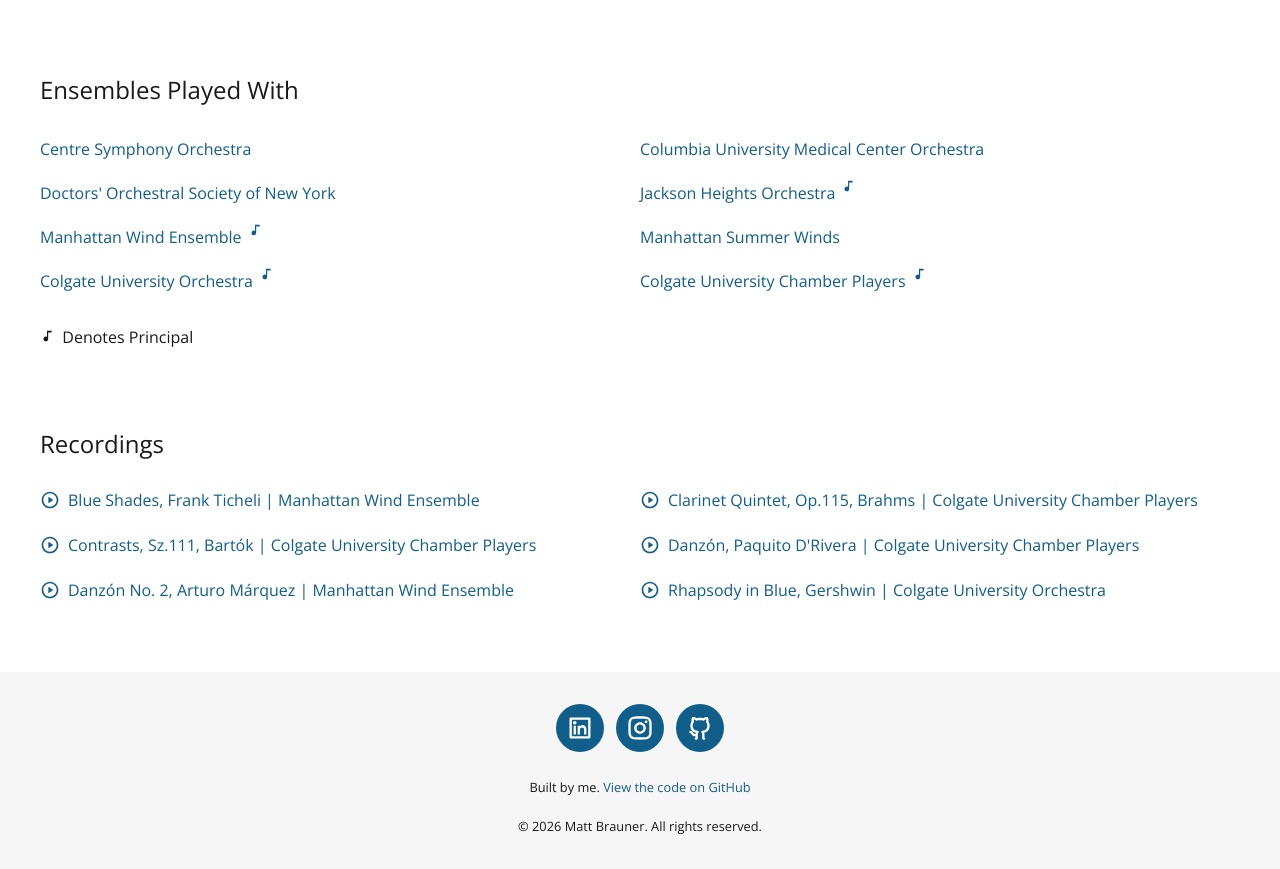
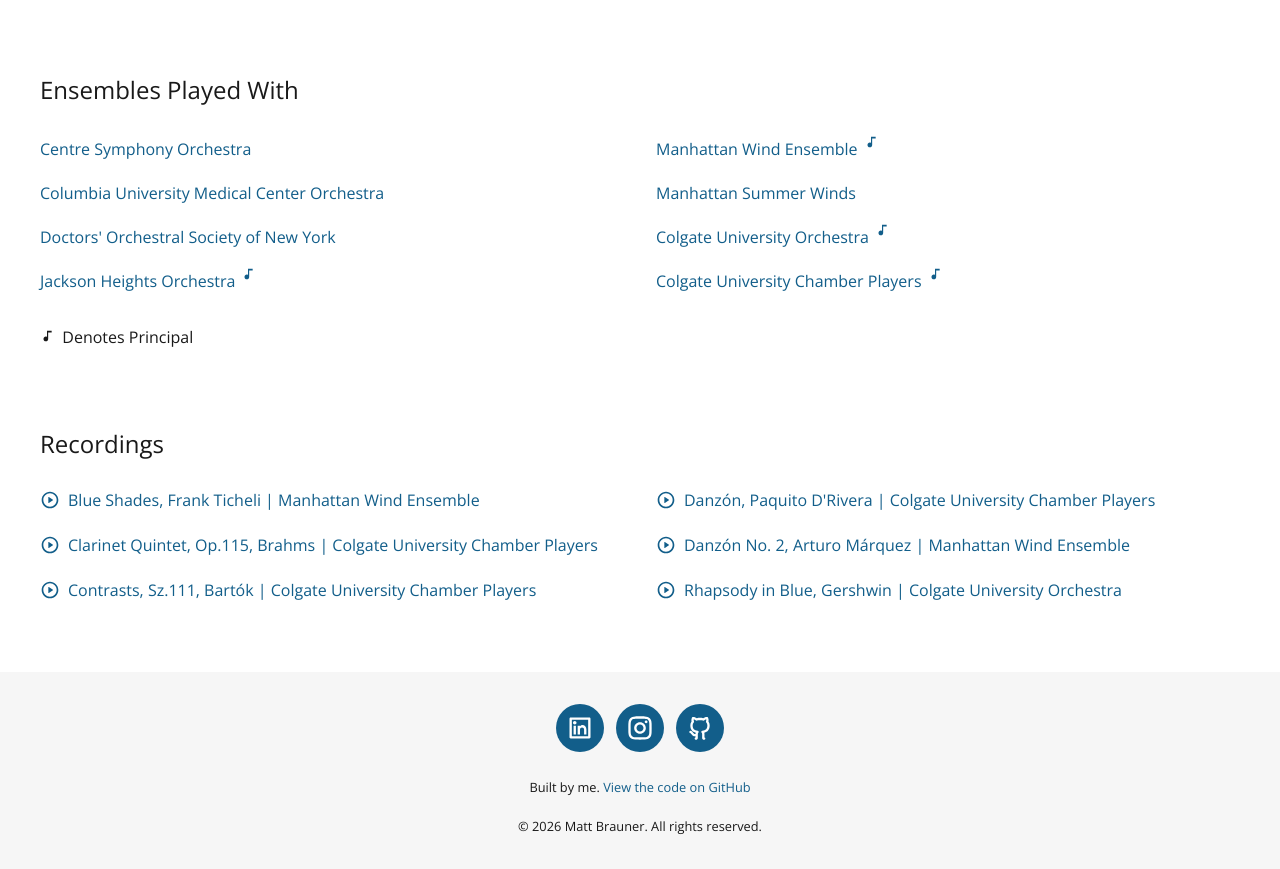
Before and after one commit to mb4828/mb-website, a Next.js app: page /music in a window 1280 px wide. Shown: the part 1060-1929 px from the top of the page. Built offline with nearby package versions, Linux system fonts and the light colour scheme.

Commit message:
fixed desktop column sorting for music page

```diff
--- a/src/app/music/page.module.scss
+++ b/src/app/music/page.module.scss
@@ -16,3 +16,24 @@
 .flat {
   margin: 0 -2px;
 }
+
+.columnList {
+  display: grid;
+  grid-auto-flow: column;
+  grid-template-columns: repeat(2, minmax(0, 1fr));
+  gap: 0 2em;
+}
+
+.ensemblesList {
+  grid-template-rows: repeat(4, auto);
+}
+
+.recordingsList {
+  grid-template-rows: repeat(3, auto);
+}
+
+@media (max-width: 1000px) {
+  .columnList {
+    display: block;
+  }
+}
--- a/src/app/music/page.tsx
+++ b/src/app/music/page.tsx
@@ -60,7 +60,7 @@ export default function MusicPage() {
 
         <Reveal>
           <h2>Ensembles Played With</h2>
-          <ul>
+          <ul className={`${styles.columnList} ${styles.ensemblesList}`}>
             <li>
               <Link href="https://www.centresymphony.com" target="_blank" rel="noopener">
                 Centre Symphony Orchestra
@@ -133,7 +133,7 @@ export default function MusicPage() {
 
         <Reveal>
           <h2>Recordings</h2>
-          <ul>
+          <ul className={`${styles.columnList} ${styles.recordingsList}`}>
             <li>
               <AudioPlayer
                 href="/music/blueshades.mp3"
```
